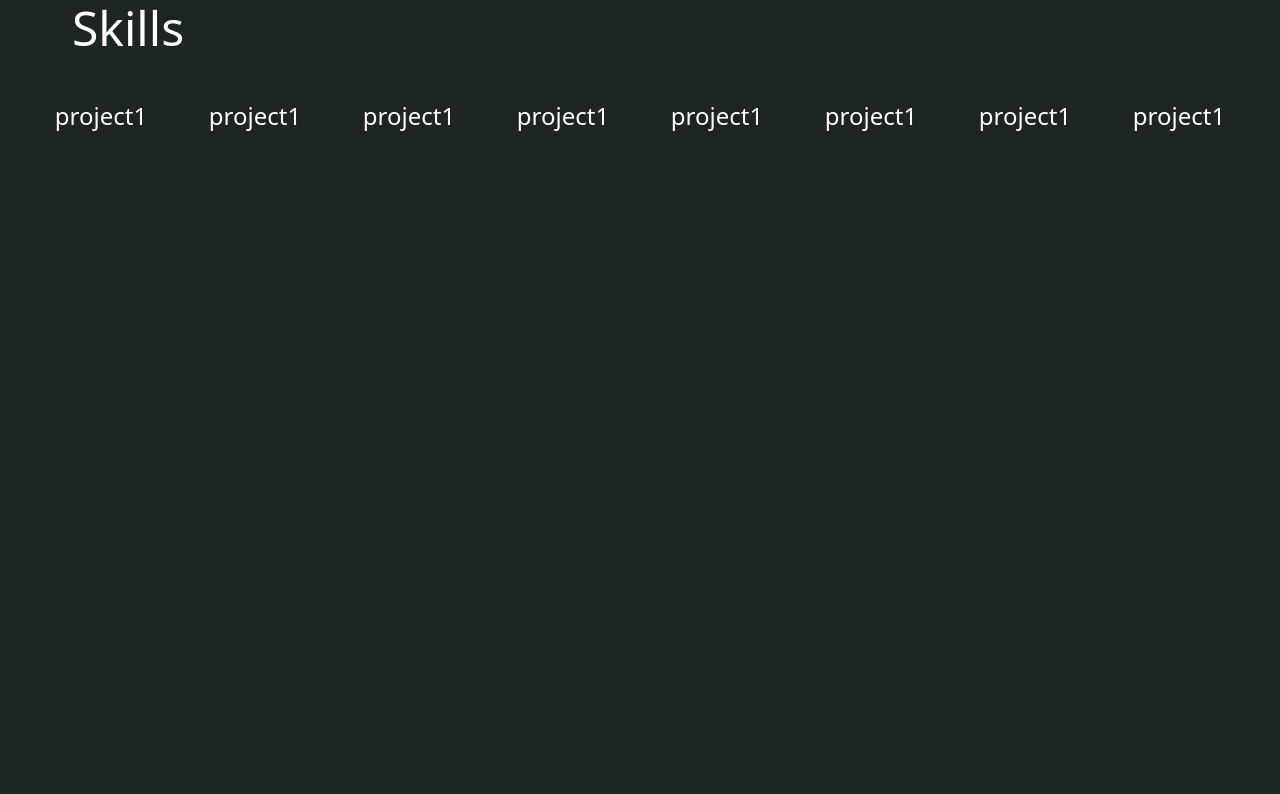
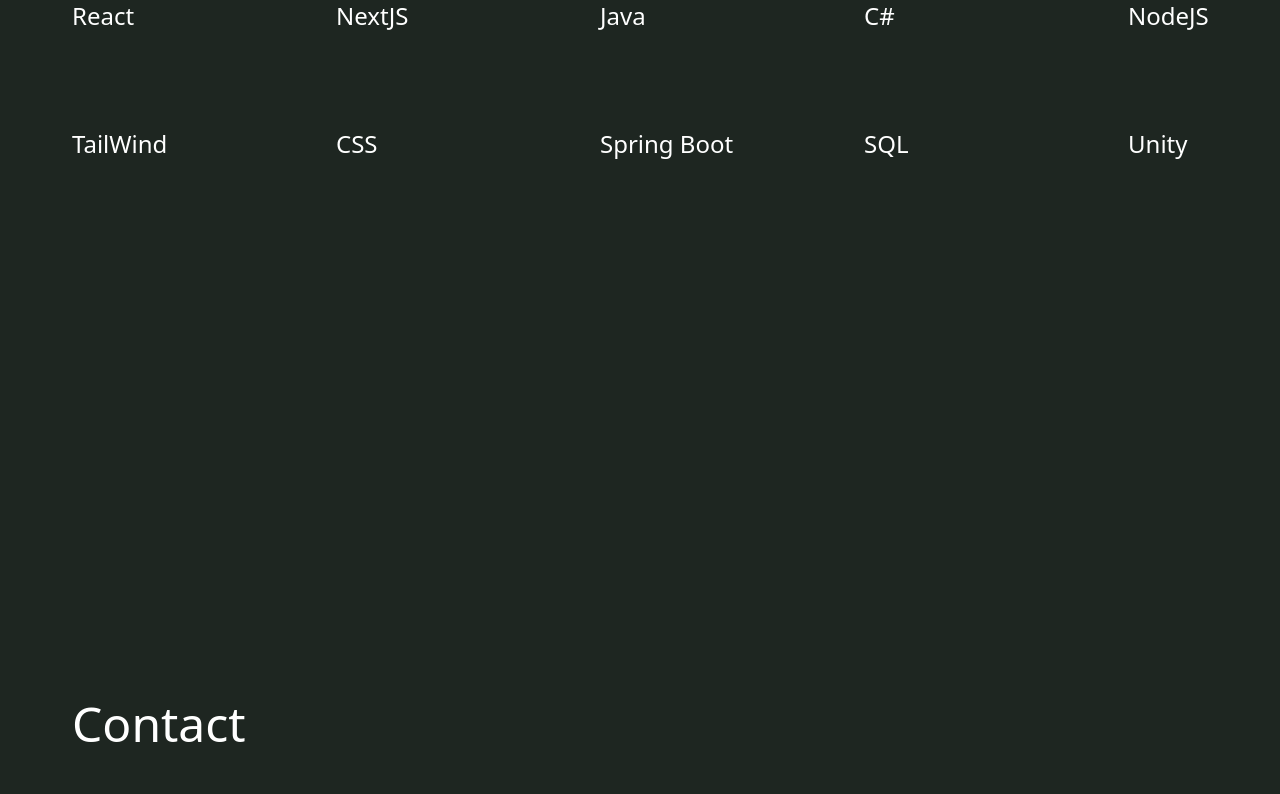
Before and after one commit to chiangamy210/portfolio, a Next.js app: page / in a window 1280 px wide. Shown: the part 2880-3674 px from the top of the page. Built offline with nearby package versions, Linux system fonts and the light colour scheme.

Commit message:
facilitate skills ui draft

```diff
--- a/app/components/Contact.tsx
+++ b/app/components/Contact.tsx
@@ -1,13 +1,12 @@
-import ContactForm from "../ui/contact-form";
+import ContactForm from "../ui/Contact-form";
 
 export default function Contact() {
   return (
-    <main>
-      <h1 className="flex p-12 justify-start text-white text-5xl font-inter">
+    <main className="p-12">
+      <h1 className="flex py-12 justify-start text-white text-5xl font-inter">
         Contact
       </h1>
-      <ContactForm/>
-      <form className="w-[600px]] h-[400px] flex justify-around"></form>
+      <ContactForm />
     </main>
   );
 }
--- a/app/components/Navbar.tsx
+++ b/app/components/Navbar.tsx
@@ -19,7 +19,7 @@
   return (
     <nav>
       <div
-        className={`flex py-7 gap-4 justify-start w-full h-[200px] text-white text-2xl bg-[#1e2621] transition-all duration-1000 ease-in-out ${
+        className={`flex py-7 gap-4 justify-start w-full h-[100px] text-white text-2xl bg-[#1e2621] transition-all duration-1000 ease-in-out ${
           isFixed ? "fixed top-0" : "relative"
         }
           ${isVisible ? "opacity-100" : "opacity-0"}
--- a/app/components/Skills.tsx
+++ b/app/components/Skills.tsx
@@ -1,19 +1,13 @@
+import SkillsUi from "../ui/SkillsUi";
+
 export default function Skills() {
   return (
-    <main>
-      <h1 className="flex p-12 justify-start text-white text-5xl font-inter">
+    <main className="p-12">
+      <h1 className="flex pb-12 justify-start text-white text-5xl font-inter">
         Skills
       </h1>
-      <div className="w-[600px]] h-[400px] flex justify-around">
-        <div>project1</div>
-        <div>project1</div>
-        <div>project1</div>
-        <div>project1</div>
-        <div>project1</div>
-        <div>project1</div>
-        <div>project1</div>
-        <div>project1</div>
-      </div>
+      <SkillsUi />
+
     </main>
   );
 }
--- a/app/page.tsx
+++ b/app/page.tsx
@@ -110,3 +110,5 @@
     </main>
   );
 }
+
+//TODO form margin x , next skills
--- a/app/ui/contact-form.tsx
+++ b/app/ui/Contact-form.tsx
@@ -10,7 +10,7 @@
 export default function ContactForm() {
   return (
 
-    <form className='space-y-3'>
+    <form >
       <div className='flex flex-col rounded-lg bg-white px-12 pb-4 pt-8 text-black'>
         <div className='grid gap-6 md:grid-cols-2 mb-5'>
           <div className='flex flex-col '>
--- /dev/null
+++ b/app/ui/SkillsUi.tsx
@@ -0,0 +1,18 @@
+export default function SkillsUi(){
+    return (
+        <div className=" w-full h-[300px] xl:w-[1280px] text-white">
+            <div className="grid gap-y-24 gap-x-6 sm:gap-x-8 md:gap-x-10 lg:gap-x-30 grid-cols-2 md:grid-cols-3 lg:grid-cols-5 ">
+                <div>React</div>
+                <div>NextJS</div>
+                <div>Java</div>
+                <div>C#</div>
+                <div>NodeJS</div>
+                <div>TailWind</div>
+                <div>CSS</div>
+                <div>Spring Boot</div>
+                <div>SQL</div>
+                <div>Unity</div>
+            </div>
+        </div>
+     )
+}
```
